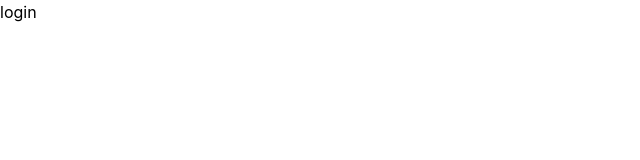
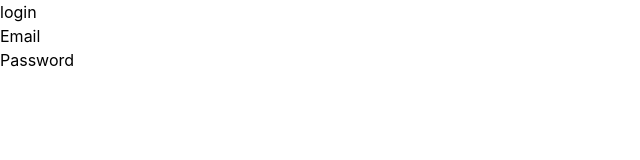
Before and after one commit to RizuMong/alta-immersive, a Next.js app: page /login in a window 1280 px wide. Shown: the top 160 px of the page, without its empty margins (0-640 px from the left). Built offline with nearby package versions, Linux system fonts and the light colour scheme.

Commit message:
Update login

```diff
--- a/pages/login.js
+++ b/pages/login.js
@@ -2,7 +2,10 @@ import React from 'react'
 
 const login = () => {
   return (
-    <div>login</div>
+    <div>login
+      <p>Email</p>
+      <p>Password</p>
+    </div>
   )
 }
 
```
